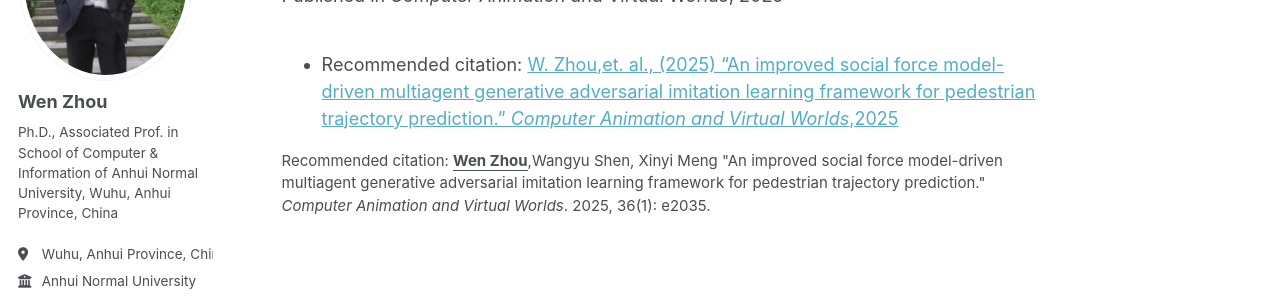
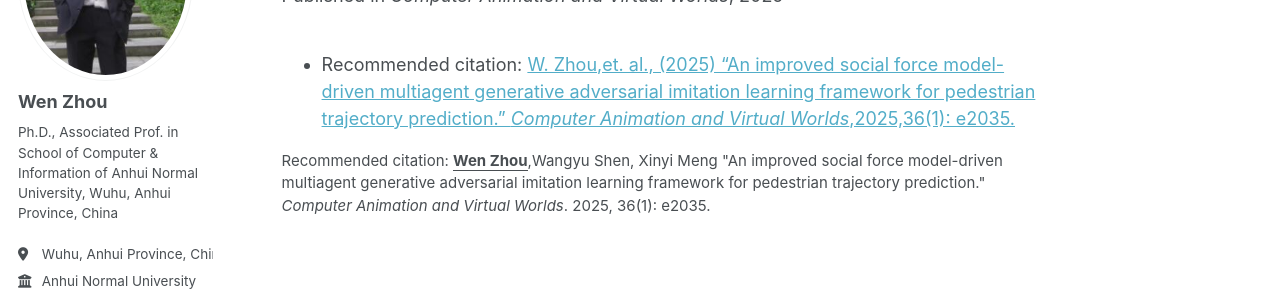
Before and after one commit to zhouwen327/zhouwen327.github.io, a Jekyll site: the page built from _publications/2025-06-01-CAVW-01.md, in a window 1280 px wide and 1067 px high. Shown: the part 219-517 px from the top of the window. Built offline with Jekyll 4.4.1, drawn with Linux system fonts in a browser that asks for light colours; some web fonts are replaced.

Commit message:
Update 2025-06-01-CAVW-01.md

```diff
--- a/_publications/2025-06-01-CAVW-01.md
+++ b/_publications/2025-06-01-CAVW-01.md
@@ -7,4 +7,4 @@ date: 2025-06-01
 venue: 'Computer Animation and Virtual Worlds'
 citation: '<b><u>Wen Zhou</u></b>,Wangyu Shen, Xinyi Meng &quot;An improved social force model-driven multiagent generative adversarial imitation learning framework for pedestrian trajectory prediction.&quot; <i>Computer Animation and Virtual Worlds</i>. 2025, 36(1): e2035.'
 ---
-+ Recommended citation: <a href="http://ivr-ahnu.cn/cn/paper/2021b1.pdf"> W. Zhou,et. al., (2025) "An improved social force model-driven multiagent generative adversarial imitation learning framework for pedestrian trajectory prediction." <i>Computer Animation and Virtual Worlds</i>,2025</a>
++ Recommended citation: <a href="http://ivr-ahnu.cn/cn/paper/2021b1.pdf"> W. Zhou,et. al., (2025) "An improved social force model-driven multiagent generative adversarial imitation learning framework for pedestrian trajectory prediction." <i>Computer Animation and Virtual Worlds</i>,2025,36(1): e2035.</a>
```
